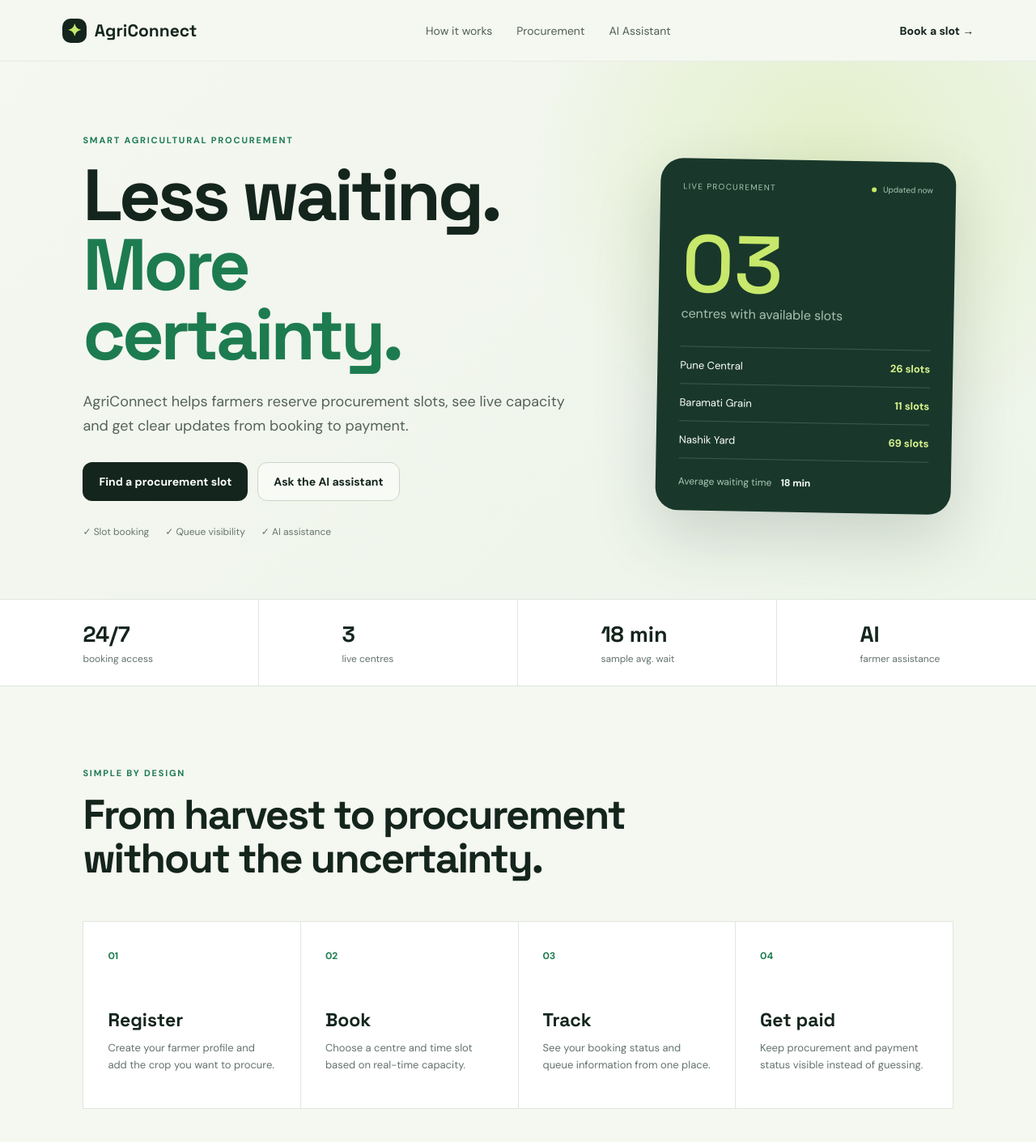
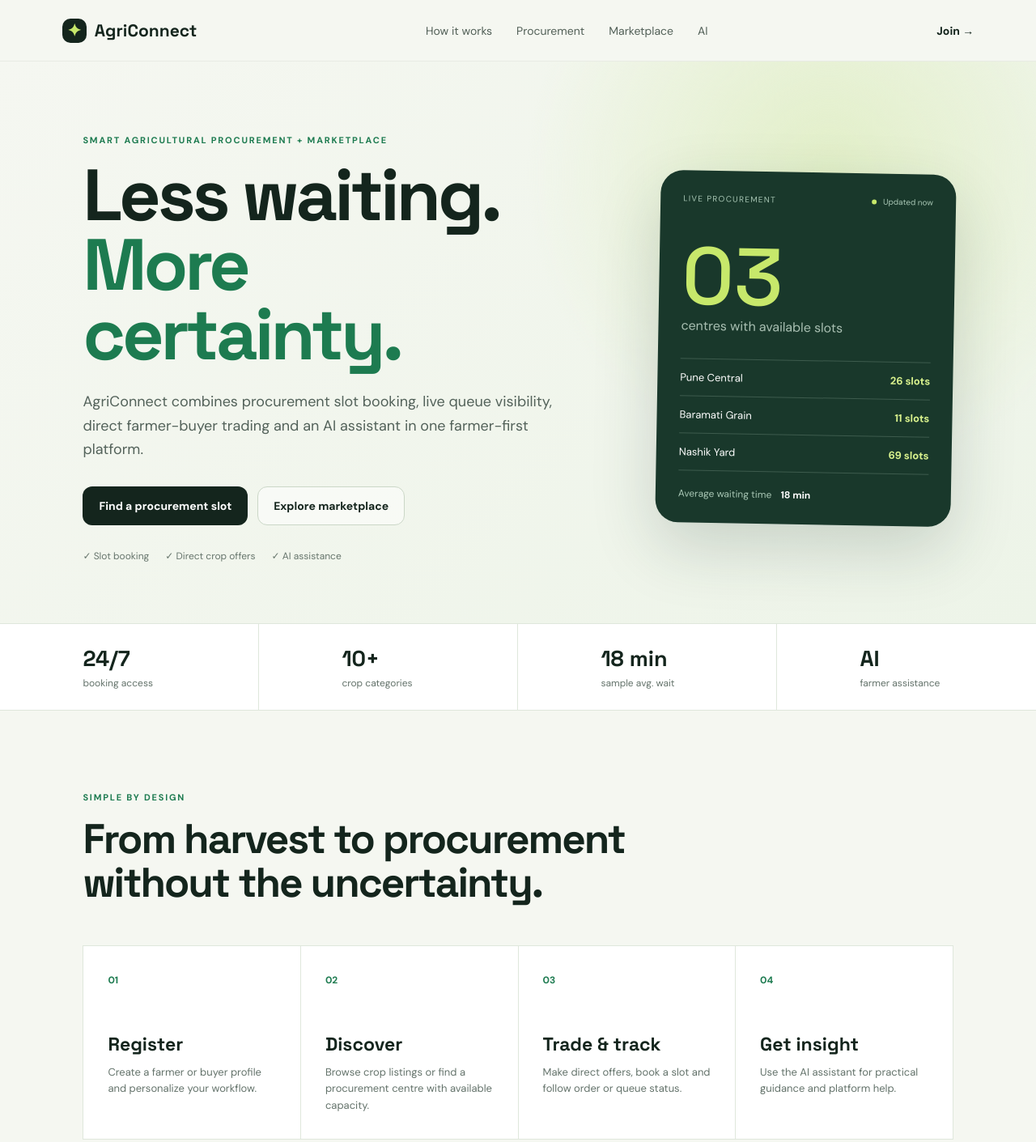
Before and after one commit to NAGNESACHIN/AgriConnect, a website: page public/index.html in a window 1280 px wide. Shown: the top 1411 px of the page at 81% size. Drawn offline with Linux system fonts and the light colour scheme; no server answers.

Commit message:
feat: connect procurement home with merged marketplace and account flows

```diff
--- a/public/index.html
+++ b/public/index.html
@@ -1,85 +1,11 @@
 <!doctype html>
 <html lang="en">
-<head>
-  <meta charset="utf-8">
-  <meta name="viewport" content="width=device-width, initial-scale=1">
-  <title>AgriConnect — Smart Procurement Platform</title>
-  <meta name="description" content="Book procurement slots, track queues and get AI-powered agricultural assistance with AgriConnect.">
-  <link rel="preconnect" href="https://fonts.googleapis.com">
-  <link rel="preconnect" href="https://fonts.gstatic.com" crossorigin>
-  <link href="https://fonts.googleapis.com/css2?family=DM+Sans:wght@400;500;600;700&family=Space+Grotesk:wght@500;600;700&display=swap" rel="stylesheet">
-  <link rel="stylesheet" href="/styles.css">
-</head>
+<head><meta charset="utf-8"><meta name="viewport" content="width=device-width, initial-scale=1"><title>AgriConnect — Smart Agricultural Marketplace</title><meta name="description" content="AgriConnect connects farmers and buyers with procurement slots, direct crop marketplace offers and AI assistance."><link rel="preconnect" href="https://fonts.googleapis.com"><link rel="preconnect" href="https://fonts.gstatic.com" crossorigin><link href="https://fonts.googleapis.com/css2?family=DM+Sans:wght@400;500;600;700&family=Space+Grotesk:wght@500;600;700&display=swap" rel="stylesheet"><link rel="stylesheet" href="/styles.css"></head>
 <body>
-  <header class="nav">
-    <a class="brand" href="#top"><span class="brand-mark">✦</span> AgriConnect</a>
-    <nav>
-      <a href="#how">How it works</a>
-      <a href="#slots">Procurement</a>
-      <a href="#assistant">AI Assistant</a>
-    </nav>
-    <a class="nav-cta" href="#slots">Book a slot →</a>
-  </header>
-
-  <main id="top">
-    <section class="hero">
-      <div class="hero-copy">
-        <p class="eyebrow">SMART AGRICULTURAL PROCUREMENT</p>
-        <h1>Less waiting.<br><em>More certainty.</em></h1>
-        <p class="hero-text">AgriConnect helps farmers reserve procurement slots, see live capacity and get clear updates from booking to payment.</p>
-        <div class="hero-actions">
-          <a class="button primary" href="#slots">Find a procurement slot</a>
-          <a class="button ghost" href="#assistant">Ask the AI assistant</a>
-        </div>
-        <div class="trust-row"><span>✓ Slot booking</span><span>✓ Queue visibility</span><span>✓ AI assistance</span></div>
-      </div>
-      <div class="hero-card">
-        <div class="card-top"><span>LIVE PROCUREMENT</span><span class="live"><i></i> Updated now</span></div>
-        <div class="big-number">03</div>
-        <div class="muted">centres with available slots</div>
-        <div class="mini-list">
-          <div><span>Pune Central</span><b>26 slots</b></div>
-          <div><span>Baramati Grain</span><b>11 slots</b></div>
-          <div><span>Nashik Yard</span><b>69 slots</b></div>
-        </div>
-        <div class="card-footer">Average waiting time <strong>18 min</strong></div>
-      </div>
-    </section>
-
-    <section class="stats">
-      <div><strong>24/7</strong><span>booking access</span></div>
-      <div><strong>3</strong><span>live centres</span></div>
-      <div><strong>18 min</strong><span>sample avg. wait</span></div>
-      <div><strong>AI</strong><span>farmer assistance</span></div>
-    </section>
-
-    <section id="how" class="section">
-      <div class="section-heading"><p class="eyebrow">SIMPLE BY DESIGN</p><h2>From harvest to procurement<br>without the uncertainty.</h2></div>
-      <div class="steps">
-        <article><span>01</span><h3>Register</h3><p>Create your farmer profile and add the crop you want to procure.</p></article>
-        <article><span>02</span><h3>Book</h3><p>Choose a centre and time slot based on real-time capacity.</p></article>
-        <article><span>03</span><h3>Track</h3><p>See your booking status and queue information from one place.</p></article>
-        <article><span>04</span><h3>Get paid</h3><p>Keep procurement and payment status visible instead of guessing.</p></article>
-      </div>
-    </section>
-
-    <section id="slots" class="section procurement">
-      <div class="section-heading inline"><div><p class="eyebrow">LIVE AVAILABILITY</p><h2>Choose your slot</h2></div><button class="button ghost small" id="refreshBtn">↻ Refresh</button></div>
-      <div id="slotGrid" class="slot-grid"><div class="loading">Loading procurement centres…</div></div>
-    </section>
-
-    <section id="assistant" class="section assistant-section">
-      <div class="assistant-card">
-        <div><p class="eyebrow">AGRICULTURAL AI</p><h2>Your farm questions,<br>answered clearly.</h2><p>Ask about procurement, marketplace workflows, crop selling or how to use AgriConnect. The AI key stays on the server.</p></div>
-        <div class="chat">
-          <div id="messages" class="messages"><div class="bubble bot">Namaste! I’m your AgriConnect assistant. What can I help you with?</div></div>
-          <form id="chatForm"><input id="chatInput" placeholder="Ask about procurement or farming…" autocomplete="off"><button>Send</button></form>
-        </div>
-      </div>
-    </section>
-  </main>
-
-  <footer><span>© 2026 AgriConnect</span><span>Built for SYCET IGNITE HACKATHON</span></footer>
-  <script src="/app.js"></script>
-</body>
-</html>
+<header class="nav"><a class="brand" href="#top"><span class="brand-mark">✦</span> AgriConnect</a><nav><a href="#how">How it works</a><a href="#slots">Procurement</a><a href="/marketplace.html">Marketplace</a><a href="#assistant">AI</a></nav><a class="nav-cta" href="/auth.html">Join →</a></header>
+<main id="top"><section class="hero"><div class="hero-copy"><p class="eyebrow">SMART AGRICULTURAL PROCUREMENT + MARKETPLACE</p><h1>Less waiting.<br><em>More certainty.</em></h1><p class="hero-text">AgriConnect combines procurement slot booking, live queue visibility, direct farmer-buyer trading and an AI assistant in one farmer-first platform.</p><div class="hero-actions"><a class="button primary" href="#slots">Find a procurement slot</a><a class="button ghost" href="/marketplace.html">Explore marketplace</a></div><div class="trust-row"><span>✓ Slot booking</span><span>✓ Direct crop offers</span><span>✓ AI assistance</span></div></div><div class="hero-card"><div class="card-top"><span>LIVE PROCUREMENT</span><span class="live"><i></i> Updated now</span></div><div class="big-number">03</div><div class="muted">centres with available slots</div><div class="mini-list"><div><span>Pune Central</span><b>26 slots</b></div><div><span>Baramati Grain</span><b>11 slots</b></div><div><span>Nashik Yard</span><b>69 slots</b></div></div><div class="card-footer">Average waiting time <strong>18 min</strong></div></div></section>
+<section class="stats"><div><strong>24/7</strong><span>booking access</span></div><div><strong>10+</strong><span>crop categories</span></div><div><strong>18 min</strong><span>sample avg. wait</span></div><div><strong>AI</strong><span>farmer assistance</span></div></section>
+<section id="how" class="section"><div class="section-heading"><p class="eyebrow">SIMPLE BY DESIGN</p><h2>From harvest to procurement<br>without the uncertainty.</h2></div><div class="steps"><article><span>01</span><h3>Register</h3><p>Create a farmer or buyer profile and personalize your workflow.</p></article><article><span>02</span><h3>Discover</h3><p>Browse crop listings or find a procurement centre with available capacity.</p></article><article><span>03</span><h3>Trade & track</h3><p>Make direct offers, book a slot and follow order or queue status.</p></article><article><span>04</span><h3>Get insight</h3><p>Use the AI assistant for practical guidance and platform help.</p></article></div></section>
+<section id="slots" class="section procurement"><div class="section-heading inline"><div><p class="eyebrow">LIVE AVAILABILITY</p><h2>Choose your slot</h2></div><button class="button ghost small" id="refreshBtn">↻ Refresh</button></div><div id="slotGrid" class="slot-grid"><div class="loading">Loading procurement centres…</div></div></section>
+<section id="assistant" class="section assistant-section"><div class="assistant-card"><div><p class="eyebrow">AGRICULTURAL AI</p><h2>Your farm questions,<br>answered clearly.</h2><p>Ask about procurement, marketplace workflows, crop selling or how to use AgriConnect. The AI key stays on the server.</p><p><a class="button ghost" href="/marketplace.html">Open crop marketplace</a></p></div><div class="chat"><div id="messages" class="messages"><div class="bubble bot">Namaste! I’m your AgriConnect assistant. What can I help you with?</div></div><form id="chatForm"><input id="chatInput" placeholder="Ask about procurement or farming…" autocomplete="off"><button>Send</button></form></div></div></section></main>
+<footer><span>© 2026 AgriConnect</span><span>Built for SYCET IGNITE HACKATHON</span></footer><script src="/app.js"></script></body></html>
```
